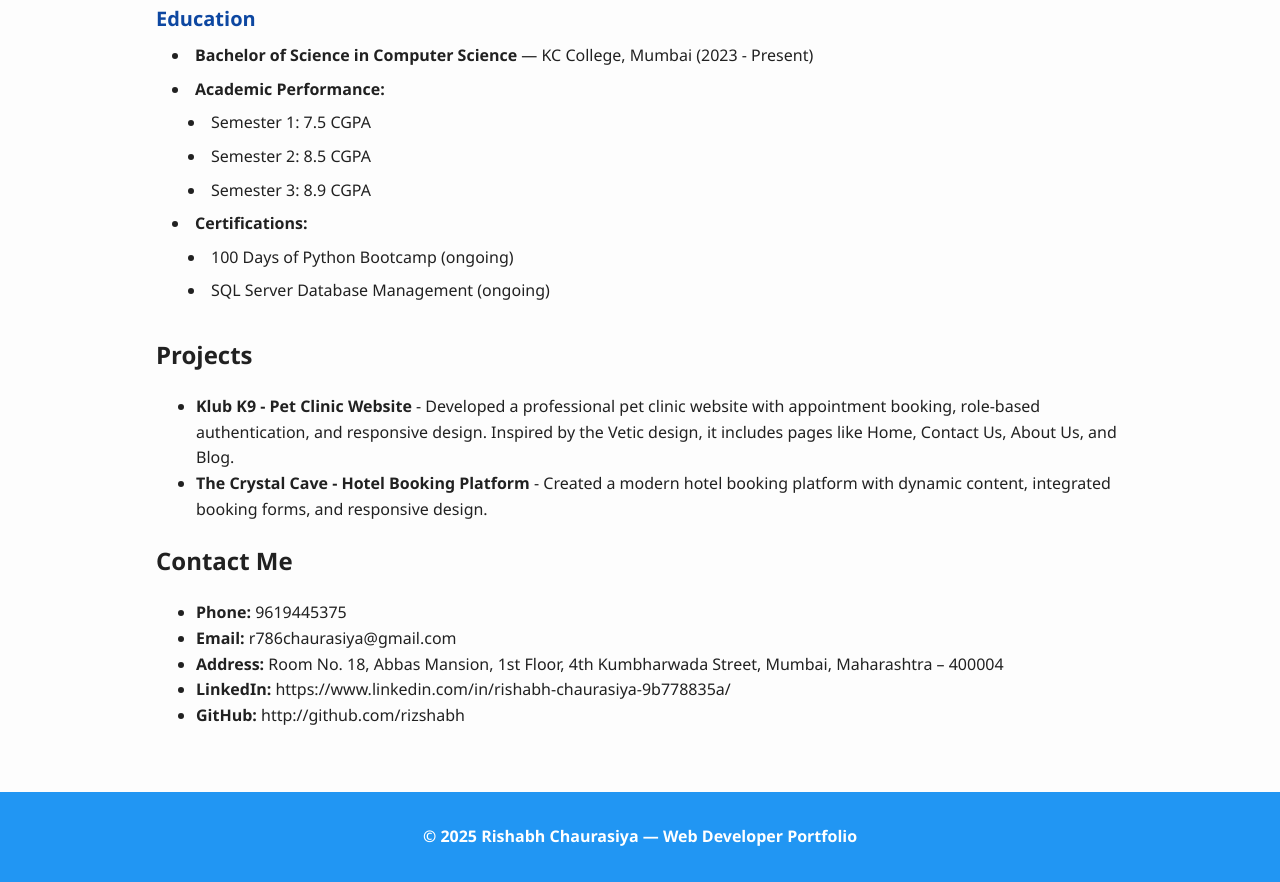
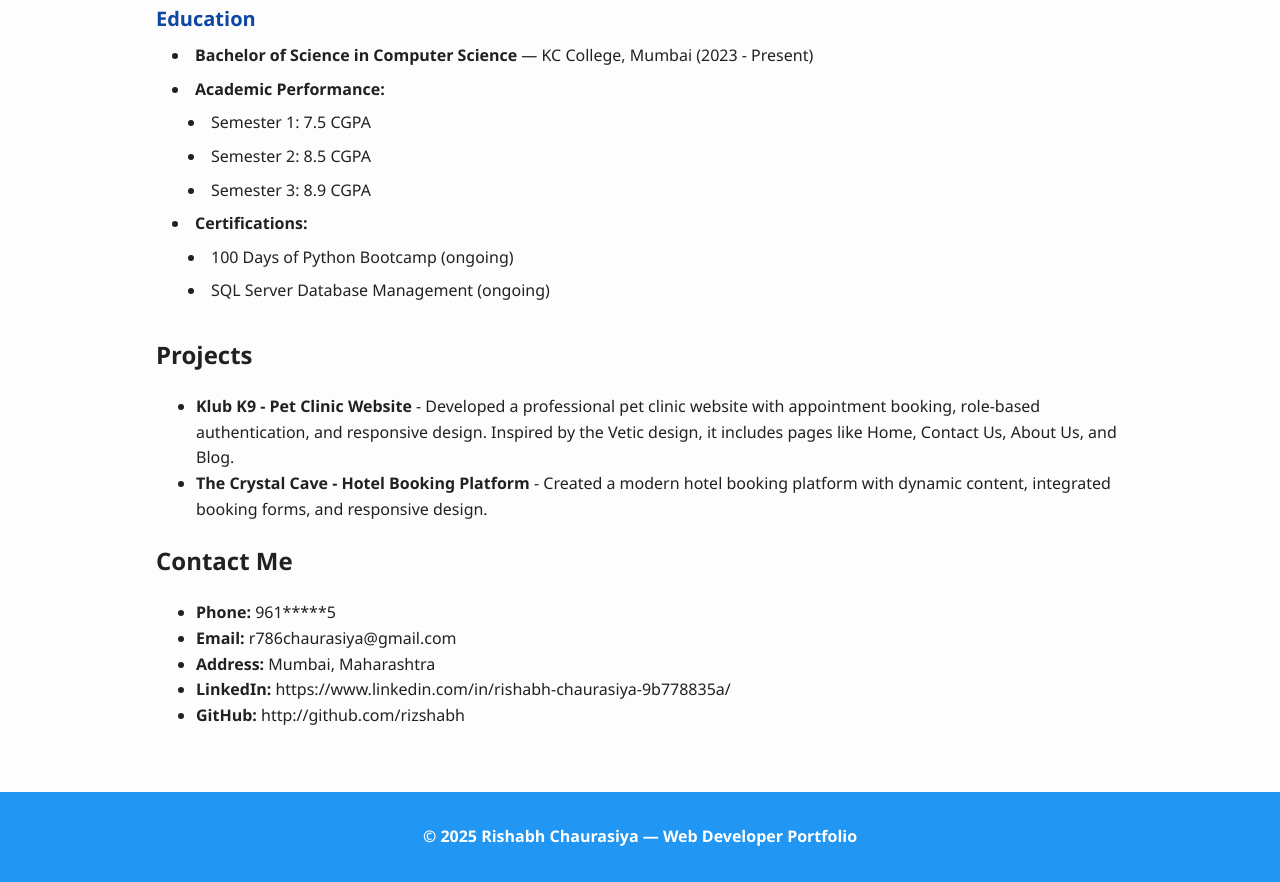
Before and after one commit to rizshabh/prodigy_wd_04, a plain HTML site: page index.html in a window 1280 px wide. Shown: the part 817-1699 px from the top of the page. Drawn offline with Linux system fonts and the light colour scheme.

Commit message:
Update index.html

```diff
--- a/index.html
+++ b/index.html
@@ -78,9 +78,9 @@
     <section id="contact" class="contact-section" tabindex="-1" aria-label="Contact section for connecting with potential clients">
         <h2>Contact Me</h2>
         <ul>
-            <li><strong>Phone:</strong> 9619445375</li>
+            <li><strong>Phone:</strong> 961*****5</li>
             <li><strong>Email:</strong> r786chaurasiya@gmail.com</li>
-            <li><strong>Address:</strong> Room No. 18, Abbas Mansion, 1st Floor, 4th Kumbharwada Street, Mumbai, Maharashtra – 400004</li>
+            <li><strong>Address:</strong> Mumbai, Maharashtra </li>
             <li><strong>LinkedIn:</strong> https://www.linkedin.com/in/rishabh-chaurasiya-9b778835a/</li>
             <li><strong>GitHub:</strong> http://github.com/rizshabh</li>
         </ul>
```
